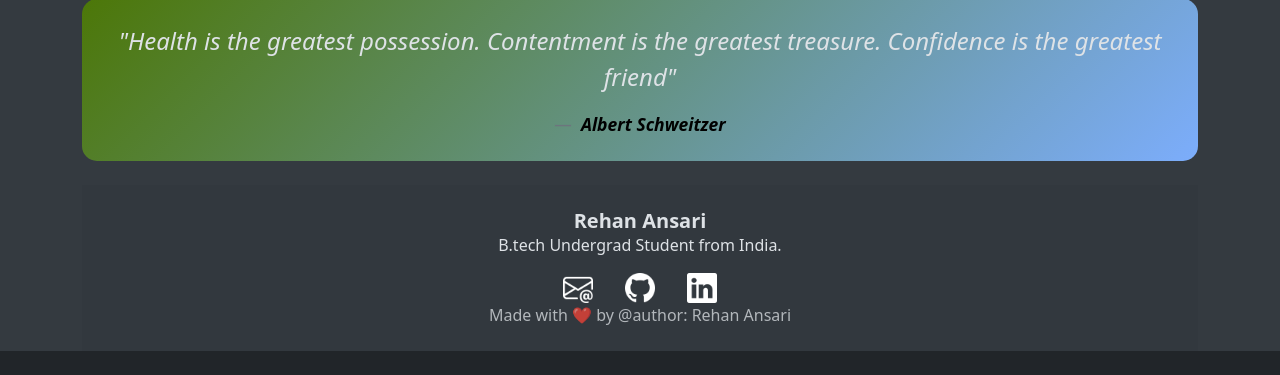
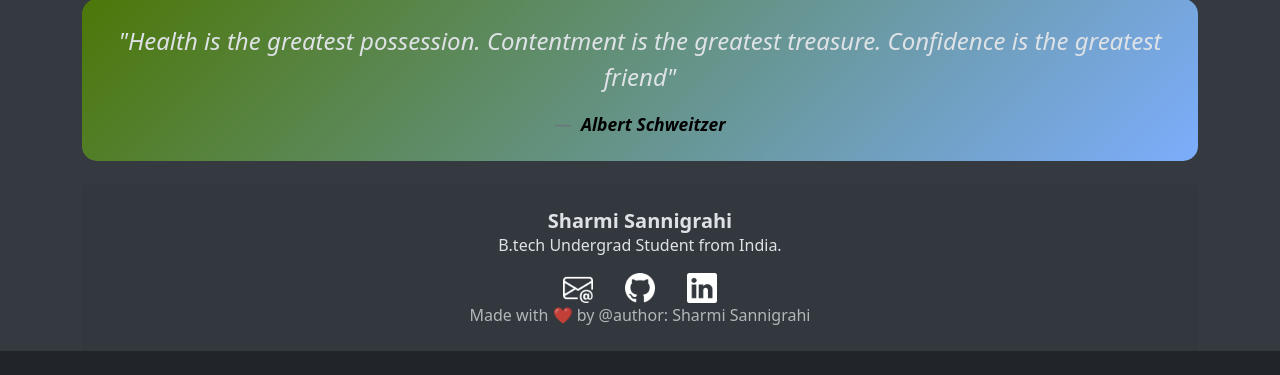
Before and after one commit to SharmiSannigrahi/Med-help, a Django app: page /diabetes in a window 1280 px wide. Shown: the part 966-1341 px from the top of the page. Run offline with Django 4.2, Linux system fonts and the light colour scheme.

Commit message:
Update diabetes.html

```diff
--- a/MedHelp-main_api/templates/diabetes.html
+++ b/MedHelp-main_api/templates/diabetes.html
@@ -399,7 +399,7 @@
 
         <div class="footer-card p-4 mb-4 text-center">
           <div class="card-body">
-            <h5 class="card-title fw-bold">Rehan Ansari</h5>
+            <h5 class="card-title fw-bold">Sharmi Sannigrahi</h5>
             <p class="card-text">B.tech Undergrad Student from India.</p>
             <div class="d-flex justify-content-center mt-3">
               <a
@@ -418,7 +418,7 @@
               </a>
               <a
                 class="link-underline link-underline-opacity-0 mx-3"
-                href="https://github.com/RehanAnsari17"
+                href="https://github.com/SharmiSannigrahi"
                 target="_blank"
               >
                 <img
@@ -432,7 +432,7 @@
               </a>
               <a
                 class="link-underline link-underline-opacity-0 mx-3"
-                href="https://www.linkedin.com/in/mudabbir-rehan-ansari-623b9a28b"
+                href="https://www.linkedin.com/in/sharmi-sannigrahi-896117302"
                 target="_blank"
               >
                 <img
@@ -447,7 +447,7 @@
             </div>
           </div>
           <div class="card-footer text-body-secondary">
-            Made with ❤️ by @author: Rehan Ansari
+            Made with ❤️ by @author: Sharmi Sannigrahi
           </div>
         </div>
       </div>
```
